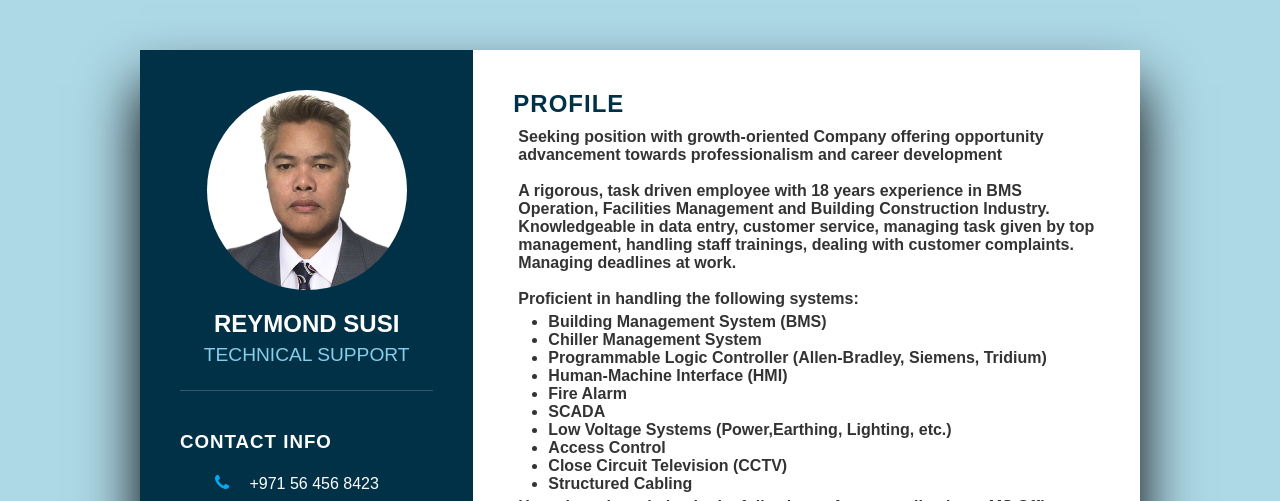
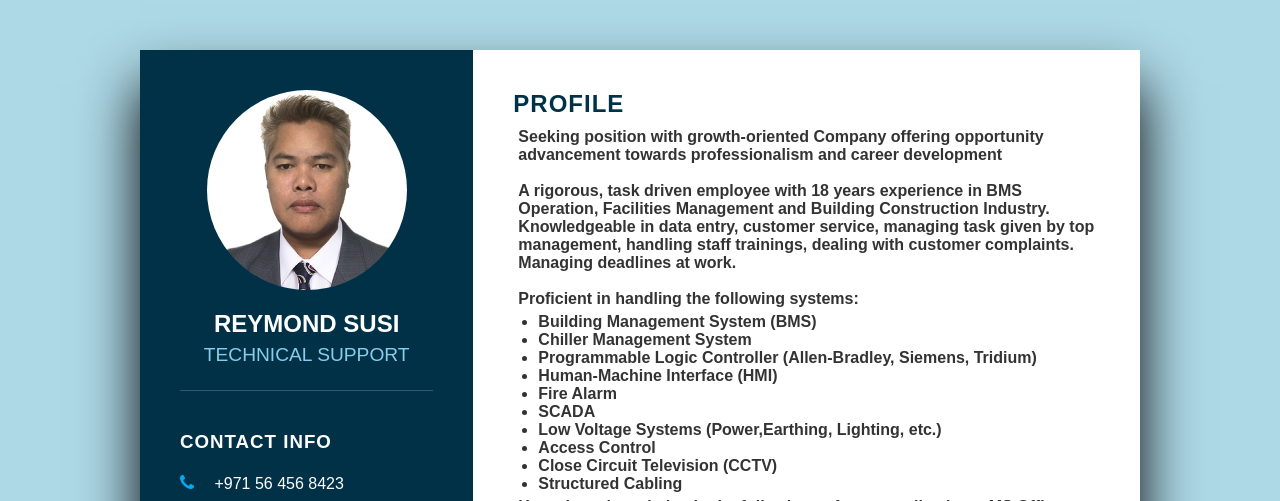
Before and after one commit to monching0013/resume, a plain HTML site: page index.html in a window 1280 px wide. Shown: the top 501 px of the page. Drawn offline with Linux system fonts and the light colour scheme.

Commit message:
Update My Resume_style.css

```diff
--- a/My Resume_style.css
+++ b/My Resume_style.css
@@ -191,7 +191,11 @@ p
     color: #333;
     margin: 5px;
 }
-ul {
+ul.system {
+    color: #333;
+    margin-left: 25px;
+}
+ul.description {
     color: #333;
     margin-left: 35px;
 }
```
